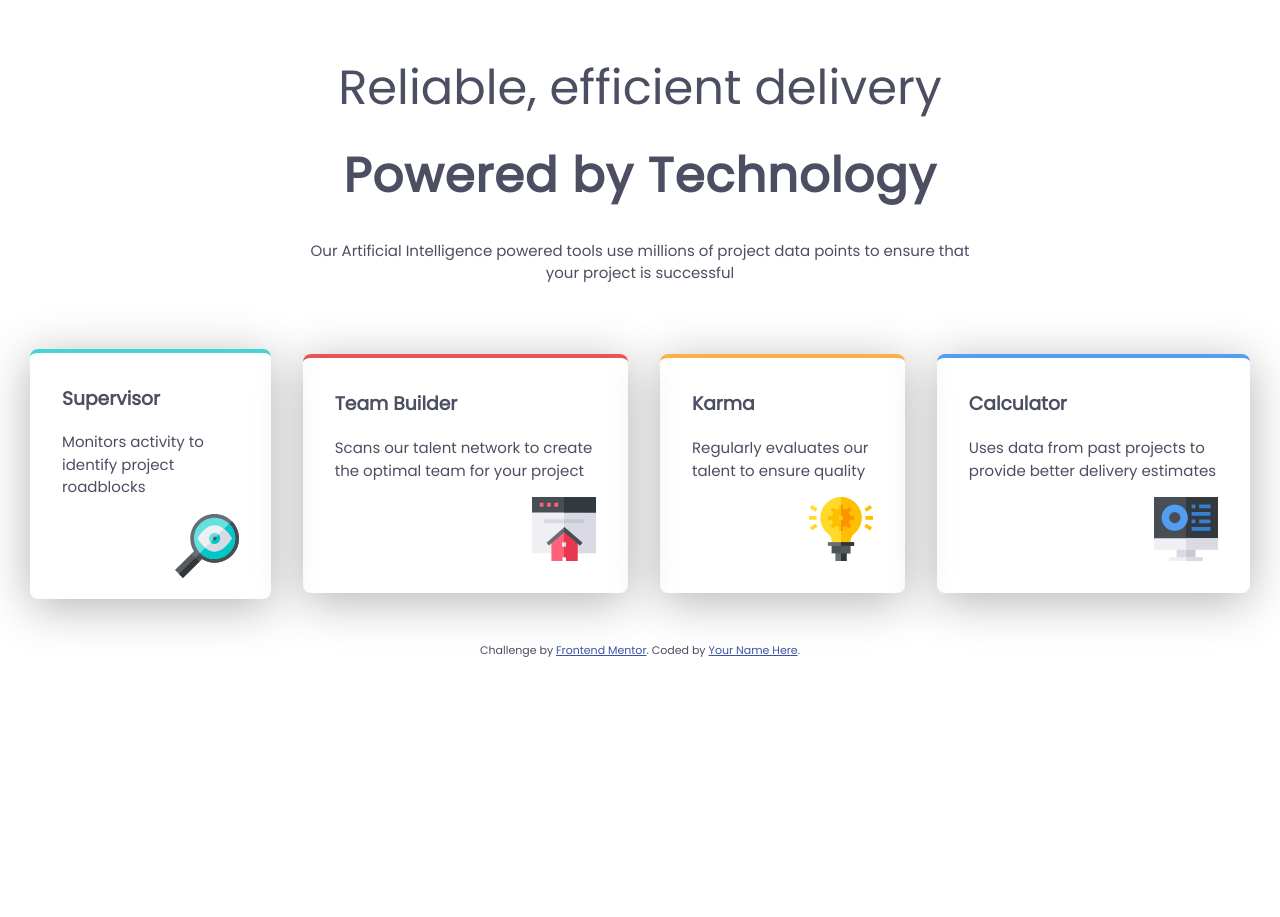
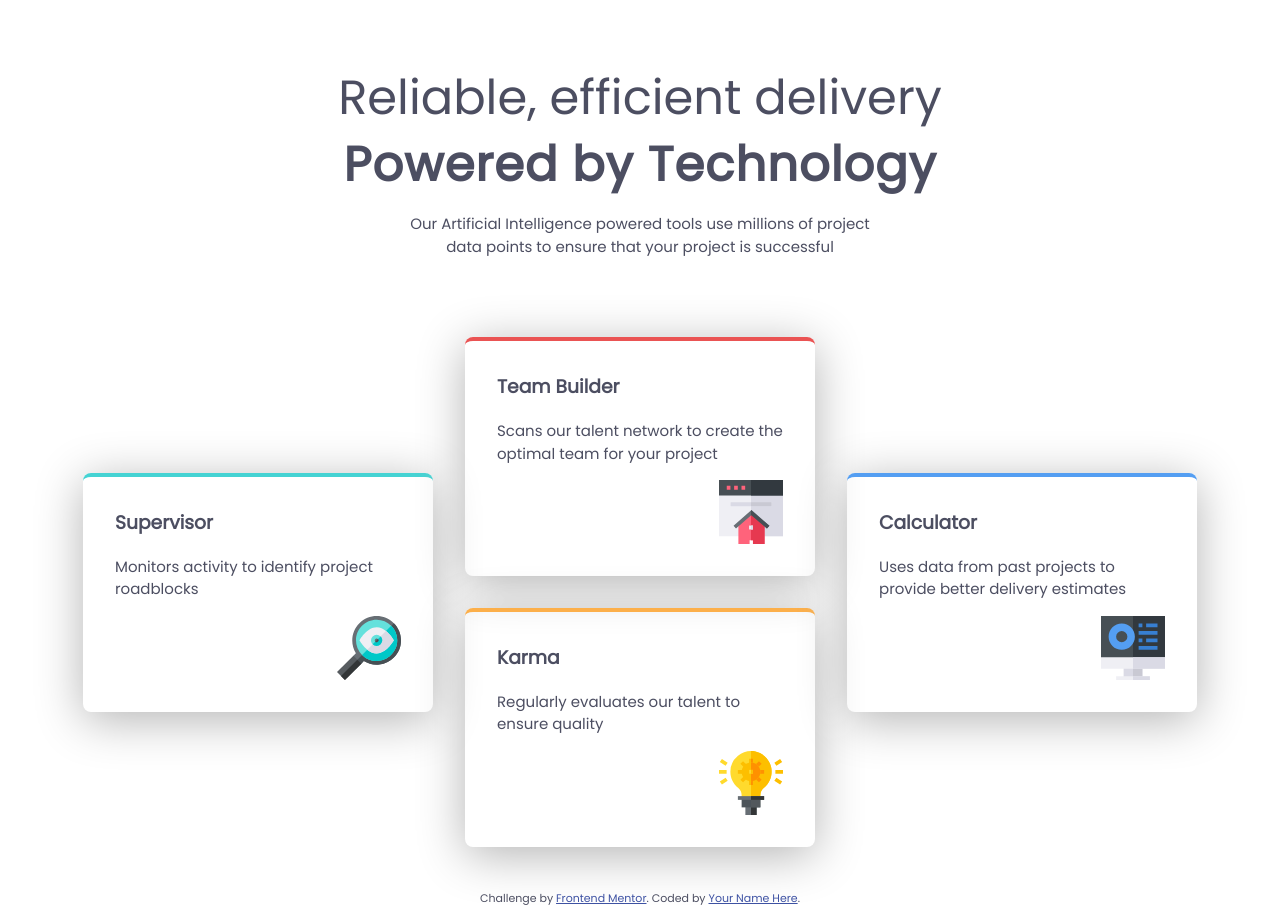
Before and after one commit to Tomas1211/Four-card-feature-section, a plain HTML site: page index.html in a window 1280 px wide. Before the commit the page ends 864 px from the top, so only its background shows below. Drawn offline with Linux system fonts and the light colour scheme.

Commit message:
attribution positioning

```diff
--- a/css/style.css
+++ b/css/style.css
@@ -30,16 +30,26 @@ body {
   margin: 0;
   min-height: 100vh;
   line-height: 1.5;
+
+  display: flex;
+  flex-direction: column;
+  justify-content: space-between;
+  align-items: center;
 }
+
 
 .container {
   max-width: 1440px;
-  /* margin: 0 auto; */
+  margin: 0 auto;
+  display: flex;
+  flex-direction: column;
+  justify-content: center;
+  align-items: center;
 }
 
 .intro {
   text-align: center;
-  margin: 4em auto;
+  padding: 4em 0;
 }
 
 .intro-title--thin {
@@ -55,12 +65,6 @@ body {
   display: flex;
   flex-direction: column;
   justify-content: center;
-  align-items: center;
-}
-
-.content .container {
-  display: flex;
-  flex-direction: column;
   align-items: center;
 }
 
@@ -102,7 +106,8 @@ body {
 
 h2 {
   font-size: clamp(1.5rem, 5vw, 3rem);
-  line-height: 1;
+  line-height: 1.4;
+  margin: 0;
 }
 
 h3 {
@@ -113,15 +118,16 @@ p {
   font-size: clamp(0.9rem, 5vw, 0.9375rem);
 }
 
+
+
 @media (min-width: 48rem) {
-  .intro {
+  .intro p {
     width: 55%;
   }
 
   .content .container {
     display: flex;
     flex-direction: row;
-    align-items: center;
     justify-content: center;
     gap: 2rem;
   }
--- a/index.html
+++ b/index.html
@@ -30,6 +30,7 @@
 
   <section class="content">
     <div class="container">
+      <div class="row">
         <article class="supervisor content-box">
           <h3 class="article-title">Supervisor</h3>
           <p class="article-text">Monitors activity to identify project roadblocks</p>
@@ -37,6 +38,8 @@
             <img src="./images/icon-supervisor.svg" alt="">
           </div>
         </article>
+      </div>
+      <div class="row">
         <article class="team-builder content-box">
           <h3 class="article-title">Team Builder</h3>
           <p class="article-text">Scans our talent network to create the optimal team for your project</p>
@@ -51,6 +54,8 @@
             <img src="./images/icon-karma.svg" alt="">
           </div>
         </article>
+      </div>
+      <div class="row">
         <article class="calculator content-box">
           <h3 class="article-title">Calculator</h3>
           <p class="article-text">Uses data from past projects to provide better delivery estimates</p>
@@ -58,6 +63,7 @@
             <img src="./images/icon-calculator.svg" alt="">
           </div>
         </article>
+      </div>
     </div>
   </section>
 
```
Also changed, not shown: 1 other file. Lines whose indentation alone changed are shown as unchanged.
